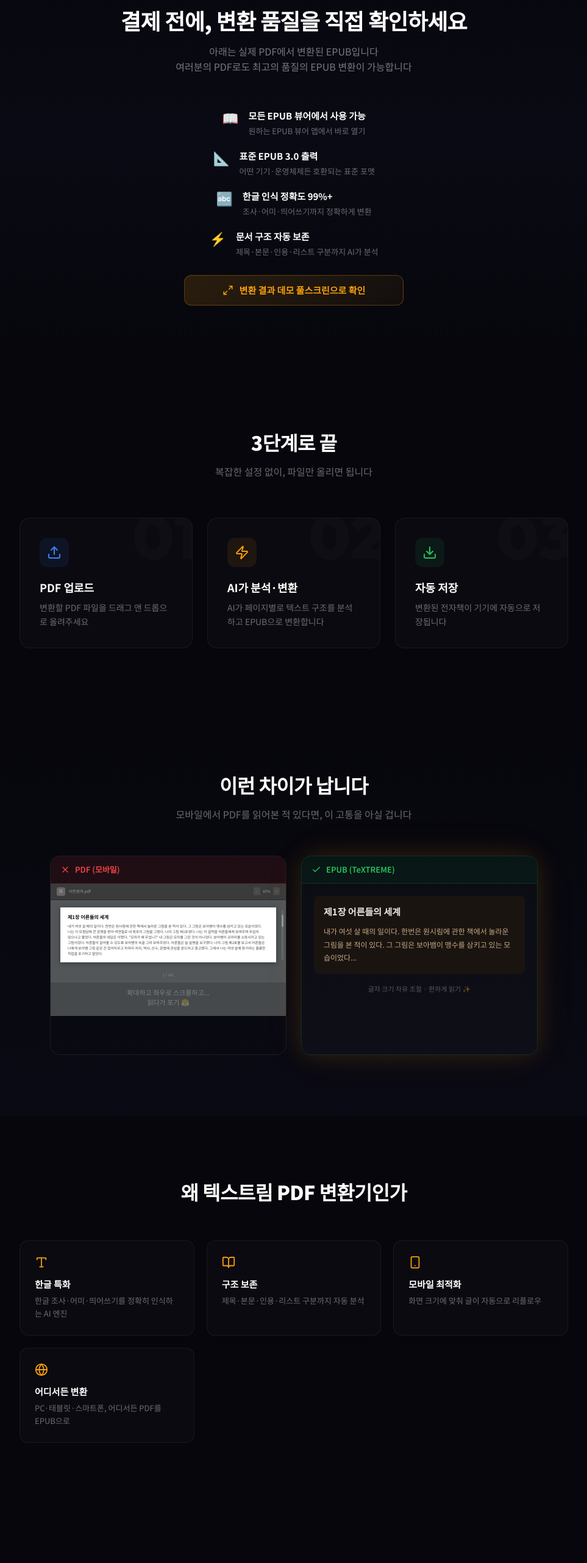
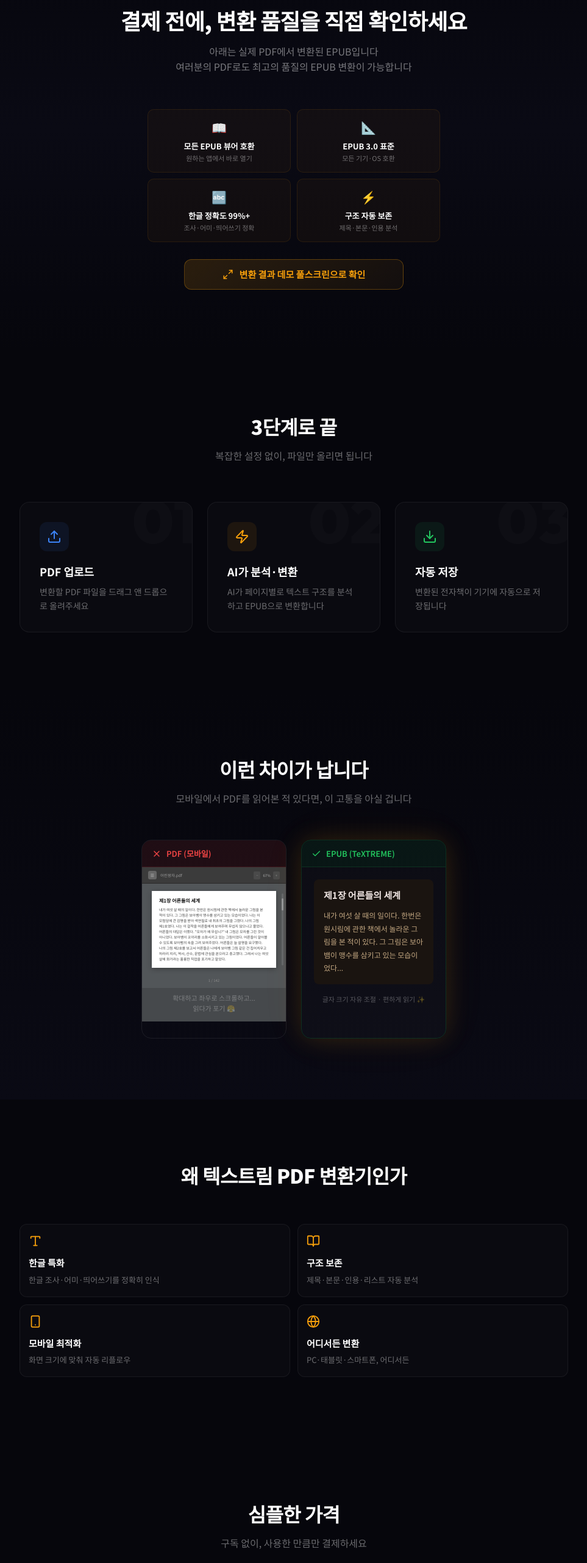
Before and after one commit to Bookfow/textreme, a Next.js app: page / in a window 1280 px wide. Shown: the part 1068-3631 px from the top of the page at 61% size, without its empty margins (158-1121 px from the left). Built offline with nearby package versions, Linux system fonts and the light colour scheme.

Commit message:
fix: 모바일 레이아웃 최적화 - 2x2 그리드, 비교섹션 축소

```diff
--- a/src/app/page.tsx
+++ b/src/app/page.tsx
@@ -469,19 +469,17 @@
           </div>
 
           <div style={{ display: "flex", flexDirection: "column", alignItems: "center", maxWidth: 480, margin: "0 auto" }}>
-              <div style={{ display: "flex", flexDirection: "column", gap: 20, alignItems: "center" }}>
+              <div style={{ display: "grid", gridTemplateColumns: "repeat(2, 1fr)", gap: 10, width: "100%" }}>
                 {[
-                  { icon: "📖", title: "모든 EPUB 뷰어에서 사용 가능", desc: "원하는 EPUB 뷰어 앱에서 바로 열기" },
-                  { icon: "📐", title: "표준 EPUB 3.0 출력", desc: "어떤 기기·운영체제든 호환되는 표준 포맷" },
-                  { icon: "🔤", title: "한글 인식 정확도 99%+", desc: "조사·어미·띄어쓰기까지 정확하게 변환" },
-                  { icon: "⚡", title: "문서 구조 자동 보존", desc: "제목·본문·인용·리스트 구분까지 AI가 분석" },
+                  { icon: "📖", title: "모든 EPUB 뷰어 호환", desc: "원하는 앱에서 바로 열기" },
+                  { icon: "📐", title: "EPUB 3.0 표준", desc: "모든 기기·OS 호환" },
+                  { icon: "🔤", title: "한글 정확도 99%+", desc: "조사·어미·띄어쓰기 정확" },
+                  { icon: "⚡", title: "구조 자동 보존", desc: "제목·본문·인용 분석" },
                 ].map((item, i) => (
-                  <div key={i} style={{ display: "flex", gap: 16, alignItems: "flex-start" }}>
-                    <span style={{ fontSize: 22, lineHeight: 1, flexShrink: 0, marginTop: 2 }}>{item.icon}</span>
-                    <div>
-                      <div style={{ color: "#fff", fontWeight: 700, fontSize: 15, marginBottom: 4 }}>{item.title}</div>
-                      <div style={{ color: "rgba(255,255,255,0.4)", fontSize: 13, lineHeight: 1.5 }}>{item.desc}</div>
-                    </div>
+                  <div key={i} style={{ padding: "14px 10px", borderRadius: 10, background: "rgba(245,158,11,0.04)", border: "1px solid rgba(245,158,11,0.1)", textAlign: "center" }}>
+                    <div style={{ fontSize: 20, marginBottom: 6 }}>{item.icon}</div>
+                    <div style={{ color: "#fff", fontWeight: 700, fontSize: 13, marginBottom: 3 }}>{item.title}</div>
+                    <div style={{ color: "rgba(255,255,255,0.4)", fontSize: 11, lineHeight: 1.4 }}>{item.desc}</div>
                   </div>
                 ))}
               </div>
@@ -532,7 +530,7 @@
 
       {/* BEFORE / AFTER */}
       <section style={{ padding: "100px 24px", background: "linear-gradient(180deg, #06060c 0%, #0a0a14 100%)" }}>
-        <div style={{ maxWidth: 800, margin: "0 auto" }}>
+        <div style={{ maxWidth: 500, margin: "0 auto" }}>
           <h2 style={{ textAlign: "center", color: "#fff", fontWeight: 800, fontSize: 32, letterSpacing: "-0.02em", marginBottom: 12 }}>
             이런 차이가 납니다
           </h2>
@@ -607,14 +605,14 @@
           <h2 style={{ textAlign: "center", color: "#fff", fontWeight: 800, fontSize: 32, letterSpacing: "-0.02em", marginBottom: 56 }}>
             왜 텍스트림 PDF 변환기인가
           </h2>
-          <div style={{ display: "grid", gridTemplateColumns: "repeat(auto-fit, minmax(220px, 1fr))", gap: 20 }}>
+          <div style={{ display: "grid", gridTemplateColumns: "repeat(2, 1fr)", gap: 12 }}>
             {[
-              { icon: <Type size={22} />, title: "한글 특화", desc: "한글 조사·어미·띄어쓰기를 정확히 인식하는 AI 엔진" },
-              { icon: <BookOpen size={22} />, title: "구조 보존", desc: "제목·본문·인용·리스트 구분까지 자동 분석" },
-              { icon: <Smartphone size={22} />, title: "모바일 최적화", desc: "화면 크기에 맞춰 글이 자동으로 리플로우" },
-              { icon: <Globe size={22} />, title: "어디서든 변환", desc: "PC·태블릿·스마트폰, 어디서든 PDF를 EPUB으로" },
+              { icon: <Type size={22} />, title: "한글 특화", desc: "한글 조사·어미·띄어쓰기를 정확히 인식" },
+              { icon: <BookOpen size={22} />, title: "구조 보존", desc: "제목·본문·인용·리스트 자동 분석" },
+              { icon: <Smartphone size={22} />, title: "모바일 최적화", desc: "화면 크기에 맞춰 자동 리플로우" },
+              { icon: <Globe size={22} />, title: "어디서든 변환", desc: "PC·태블릿·스마트폰, 어디서든" },
             ].map((f, i) => (
-              <div key={i} style={{ padding: 24, borderRadius: 14, background: "rgba(255,255,255,0.02)", border: "1px solid rgba(255,255,255,0.06)" }}>
+              <div key={i} style={{ padding: "16px 14px", borderRadius: 12, background: "rgba(255,255,255,0.02)", border: "1px solid rgba(255,255,255,0.06)" }}>
                 <div style={{ color: "#F59E0B", marginBottom: 14 }}>{f.icon}</div>
                 <h4 style={{ color: "#fff", fontWeight: 700, fontSize: 15, marginBottom: 6 }}>{f.title}</h4>
                 <p style={{ color: "rgba(255,255,255,0.4)", fontSize: 13, lineHeight: 1.6 }}>{f.desc}</p>
```
